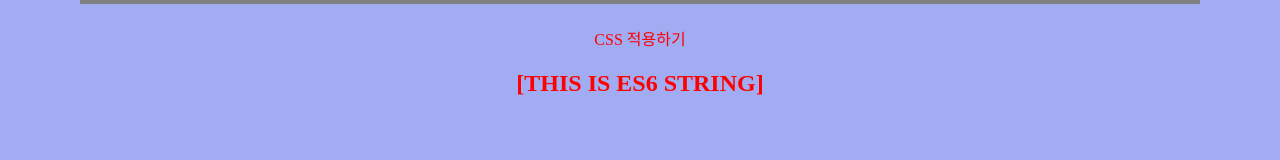
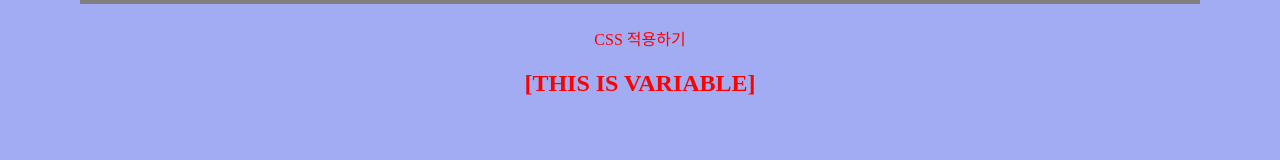
Before and after one commit to ddk9597/React200, a React (Create React App) app: page / in a window 1280 px wide. Shown: the part 134-294 px from the top of the page. Built offline with nearby package versions, Linux system fonts and the light colour scheme; the HTML template or start-up script is replaced by a standard one.

Commit message:
Es6 Variables : var let const

```diff
--- a/src/App.js
+++ b/src/App.js
@@ -1,13 +1,13 @@
 import React from 'react';
 import './App.css';
-import Es6 from './R009_Es6';
+import Variable from './R010_Variable'
 
 function App() {
   return (
     <div>
       <h1>Start React 200!</h1>
       <p>CSS 적용하기</p>
-      <Es6/>
+      <Variable />
     </div>
   );
 }
--- /dev/null
+++ b/src/R010_Variable.js
@@ -0,0 +1,47 @@
+import React, {Component} from "react";
+
+class R010_Variable extends Component{
+
+  constructor(props){
+    super(props);
+    this.state = {};
+  }
+
+  componentDidMount(){
+    var varName = 'react';
+    console.log('varName1 :' + varName);
+    var varName = '200';
+    console.log('varName2 :' + varName);
+
+    let letString = 'let';
+    console.log('letString1 : ' + letString);
+    // let letString = '200';
+    // 이미 위에서 let을 이용해 동일한 이름의 변수를 생성했기에 불가능함.
+    // 재선언은 불가하나 재할당은 가능하다.
+    letString = 'react200';
+    console.log('letString2 : ' + letString);
+
+    const constName = 'react';
+    console.log('constName :' + constName);
+    // const constName -> const로 동일한 이름의 변수 중복 생성 불가.
+    // constName = 'react200'; -> const로 정의된 변수는 변경 불가함. 컴파일 에러는 안나는데 런타임 에러가 나네
+    console.log('constName :' + constName);
+  }
+
+  render(){
+    return (
+      <h2>[THIS IS VARIABLE]</h2>
+    )
+  }
+
+}
+
+export default R010_Variable;
+
+/*
+  변수 선언에 사용되는 variables.
+  var : 재선언, 재할당 모두 가능.
+  let : 재선언 불가. 재할당 가능.
+  const : 재선언, 재할당 모두 불가.
+
+*/
```
